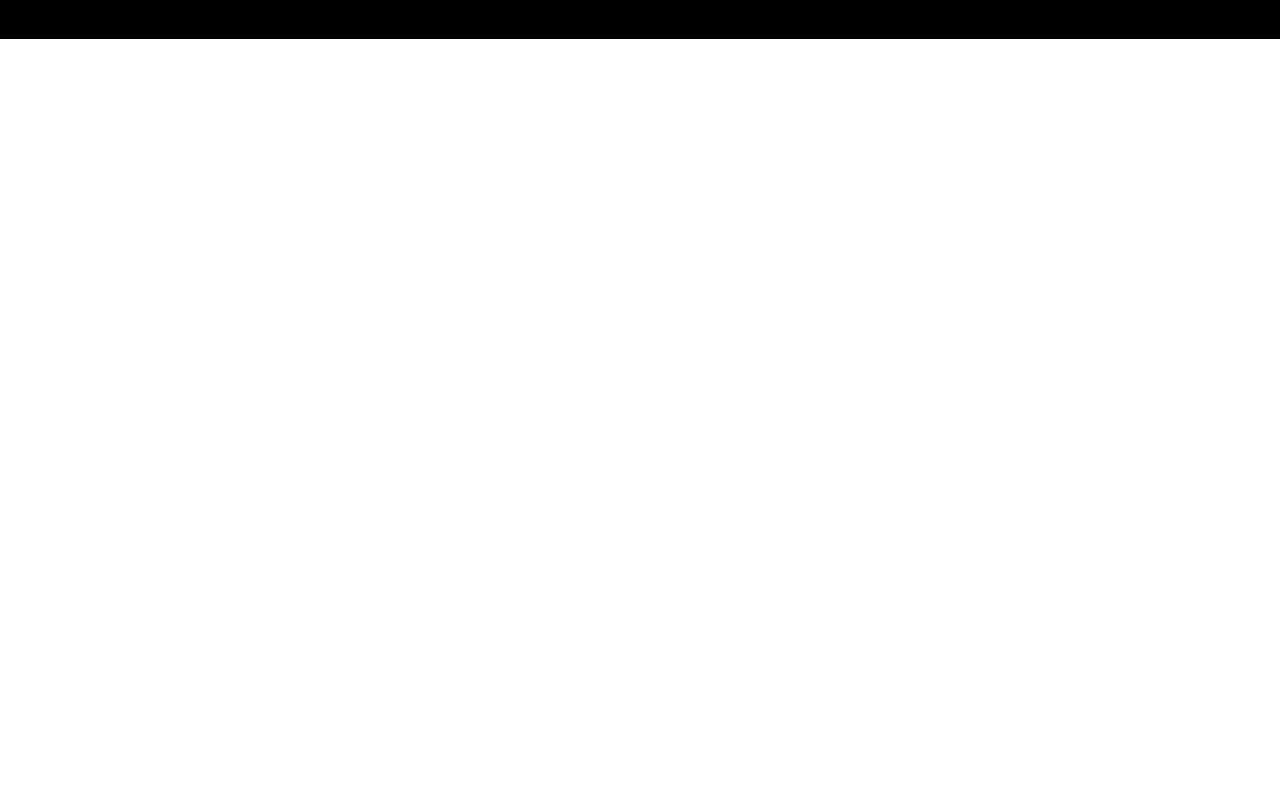
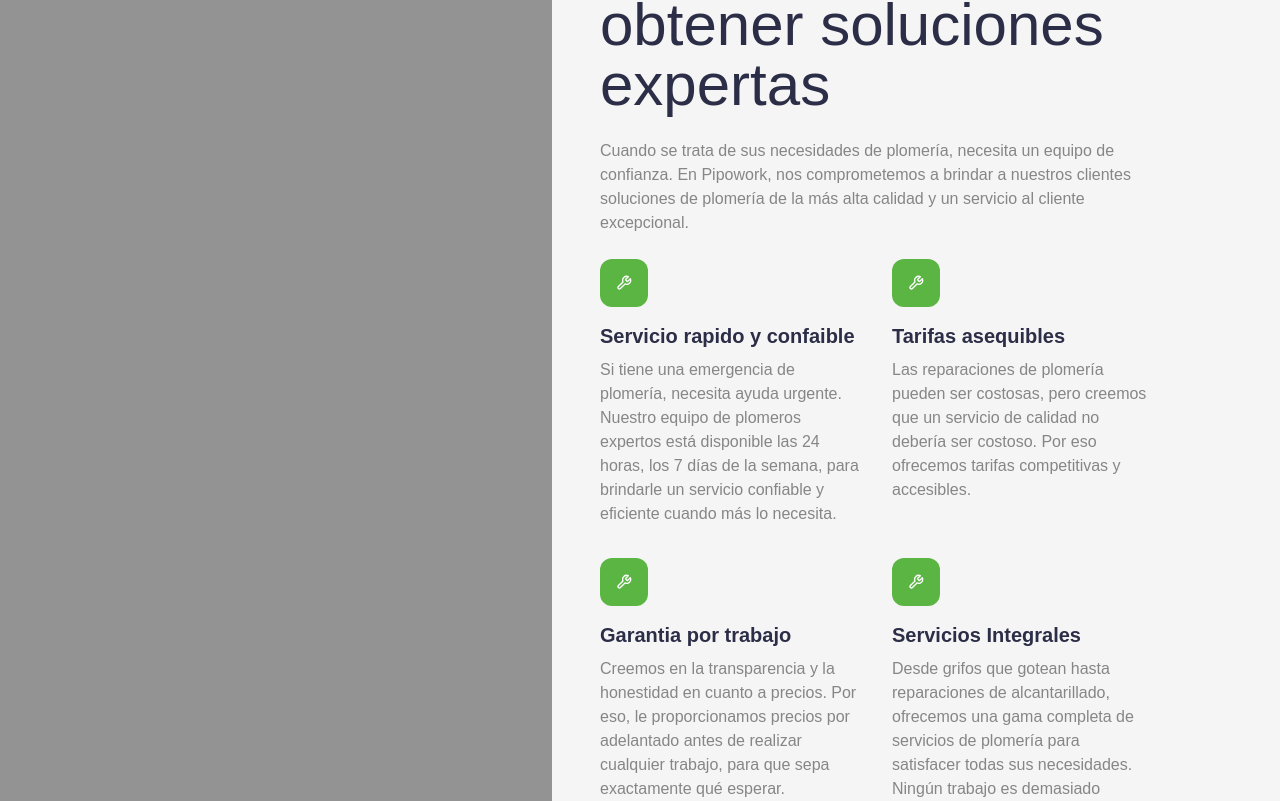
Before and after one commit to FranksVilca/ServiciosMultiples-ThermasSolares, a Next.js app: page / in a window 1280 px wide. Shown: the part 1859-2660 px from the top of the page. Before the commit the page ends 1898 px from the top, so only its background shows below. Built offline with nearby package versions, Linux system fonts and the light colour scheme.

Commit message:
feat(WhyChooseUs): terminate the section

```diff
--- /dev/null
+++ b/src/Components/Home/WhyChooseUs.tsx
@@ -0,0 +1,49 @@
+import { PiGitBranchDuotone } from "react-icons/pi";
+import { FiTool } from "react-icons/fi";
+
+const Service = {
+  service: [
+    {
+      title: "Servicio rapido y confaible",
+      text: "Si tiene una emergencia de plomería, necesita ayuda urgente. Nuestro equipo de plomeros expertos está disponible las 24 horas, los 7 días de la semana, para brindarle un servicio confiable y eficiente cuando más lo necesita.",
+    },
+    {
+      title: "Tarifas asequibles",
+      text: "Las reparaciones de plomería pueden ser costosas, pero creemos que un servicio de calidad no debería ser costoso. Por eso ofrecemos tarifas competitivas y accesibles.",
+    },
+    {
+      title: "Garantia por trabajo",
+      text: "Creemos en la transparencia y la honestidad en cuanto a precios. Por eso, le proporcionamos precios por adelantado antes de realizar cualquier trabajo, para que sepa exactamente qué esperar.",
+    },
+    {
+      title: "Servicios Integrales",
+      text: "Desde grifos que gotean hasta reparaciones de alcantarillado, ofrecemos una gama completa de servicios de plomería para satisfacer todas sus necesidades. Ningún trabajo es demasiado grande ni demasiado pequeño para nuestro equipo de expertos.",
+    },
+  ],
+};
+
+const WhyChoooseUs: React.FC = () => {
+  return (
+    <div>
+      <div className="flex flex-col md:flex-row gap-8 pr-32 pt-16 bg-theme mt-16">
+        <div className="flex-1 w-full bg-third mr-4"></div>
+        <div className="flex-1 pt-4">
+          <div className="text-[#5BB543] flex gap-2"><span><PiGitBranchDuotone /></span>Porque Escogernos</div>
+          <div className="text-6xl text-theme mt-6">Elijanos para obtener soluciones expertas</div>
+          <div className="text-second mt-6">Cuando se trata de sus necesidades de plomería, necesita un equipo de confianza. En Pipowork, nos comprometemos a brindar a nuestros clientes soluciones de plomería de la más alta calidad y un servicio al cliente excepcional.</div>
+          <div className="mt-6 grid grid-cols-2 gap-8 pb-16">
+            {Service.service.map((item,index) => (
+                <div key={index} className="">
+                    <div className="bg-main p-4 text-white rounded-xl inline-block"><FiTool/></div>
+                    <div className="text-theme text-xl font-semibold mt-2">{item.title}</div>
+                    <div className="text-second mt-2">{item.text}</div>
+                </div>
+            ))}
+          </div>
+        </div>
+      </div>
+    </div>
+  );
+};
+
+export default WhyChoooseUs;
--- a/src/app/page.tsx
+++ b/src/app/page.tsx
@@ -3,6 +3,7 @@
 import Headerh from "@/Components/headerh";
 import AboutUs from "@/Components/Home/About";
 import HeroSections from "@/Components/Home/HeroSections";
+import WhyChoooseUs from "@/Components/Home/WhyChooseUs";
 
 export default function Home() {
   return (
@@ -11,6 +12,7 @@
       <Header />
       <HeroSections />
       <AboutUs />
+      <WhyChoooseUs />
       <Footer />
     </div>
   );
```
